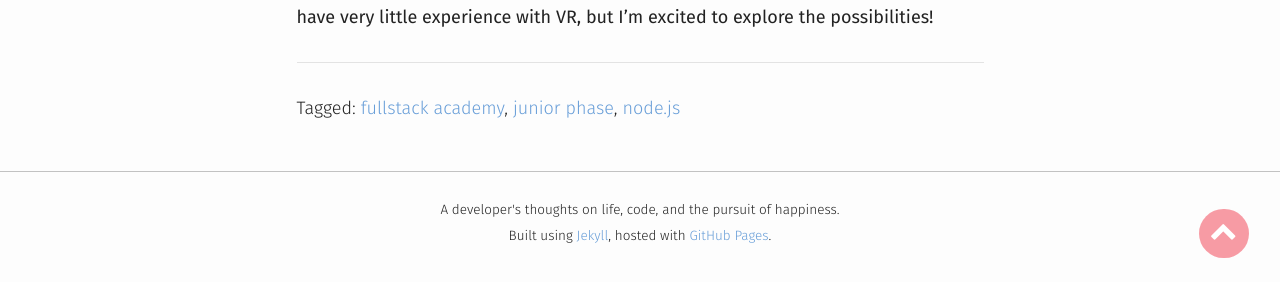
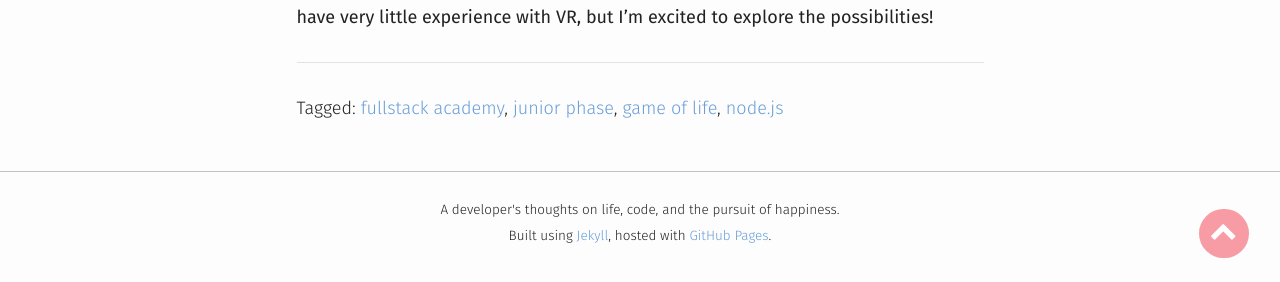
Before and after one commit to bethqiang/bethqiang.github.io, a Jekyll site: the page built from _posts/2016-11-04-game-of-life-and-introductory-nodejs.md, in a window 1280 px wide and 900 px high, scrolled down 3014 px. Shown: the part 615-897 px from the top of the window. Built offline with Jekyll 4.4.1, drawn with Linux system fonts in a browser that asks for light colours; nearby versions of some CDN libraries.

Commit message:
Add game of life tag to 2016-11-04

```diff
--- a/_posts/2016-11-04-game-of-life-and-introductory-nodejs.md
+++ b/_posts/2016-11-04-game-of-life-and-introductory-nodejs.md
@@ -4,7 +4,7 @@ comments: true
 title: "Week 1, Day 5: Game of Life and Introductory Node.js"
 date: 2016-11-04 18:30:00 -0500
 description:
-tags: [fullstack academy, junior phase, node.js]
+tags: [fullstack academy, junior phase, game of life, node.js]
 ---
 
 We spent the first half of the day working on [Conway’s Game of Life](https://en.wikipedia.org/wiki/Conway%27s_Game_of_Life){:target="_blank"}, which is probably one of the more widely known examples of cellular automaton. In this “game,” the player’s only interaction with the game is at the very beginning, when the board is first set. (It can also be set randomly, requiring no user input at all.) Each round after, cells “live” or “die” according to predetermined rules.
```
